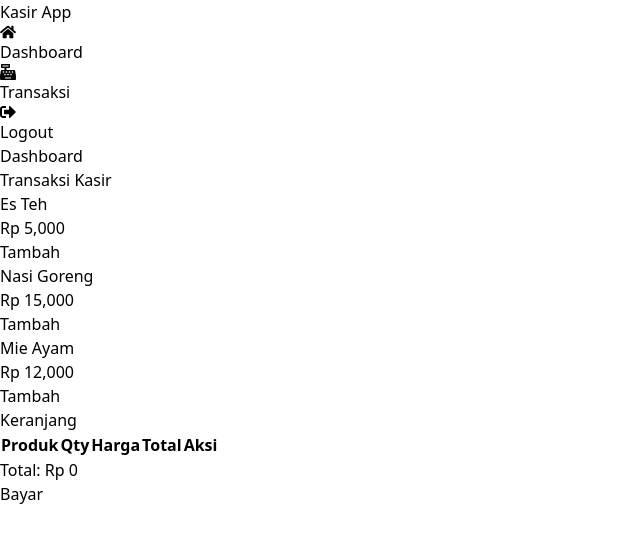
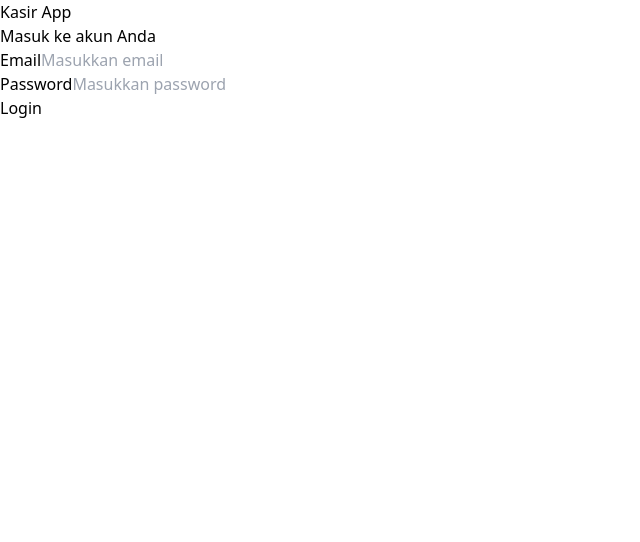
Before and after one commit to cakcakgelo10/Portofolio, a React (Vite) app in the folder kasir-tailwind/: page / in a window 1280 px wide. Shown: the top 542 px of the page, without its empty margins (0-640 px from the left). Built offline with nearby package versions, Linux system fonts and the light colour scheme.

Commit message:
minor edit App.jsx

```diff
--- a/kasir-tailwind/package.json
+++ b/kasir-tailwind/package.json
@@ -13,7 +13,8 @@
     "react": "^19.1.0",
     "react-dom": "^19.1.0",
     "react-hook-form": "^7.58.0",
-    "react-icons": "^5.5.0"
+    "react-icons": "^5.5.0",
+    "react-router-dom": "^7.6.2"
   },
   "devDependencies": {
     "@eslint/js": "^9.25.0",
--- a/kasir-tailwind/src/App.jsx
+++ b/kasir-tailwind/src/App.jsx
@@ -1,7 +1,20 @@
+import React from "react";
+import { BrowserRouter as Router, Routes, Route } from "react-router-dom";
+
+import Login from "./pages/login";
 import Transaksi from "./pages/Transaksi";
+import Dashboard from "./pages/Dashboard";
 
 function App() {
-  return <Transaksi />;
+  return (
+    <Router>
+      <Routes>
+        <Route path="/" element={<Login />} />
+        <Route path="/dashboard" element={<Dashboard />} />
+        <Route path="/transaksi" element={<Transaksi />} />
+      </Routes>
+    </Router>
+  );
 }
 
 export default App;
```
Also changed, not shown: 1 other file (tests, documents, lock files or other folders).
